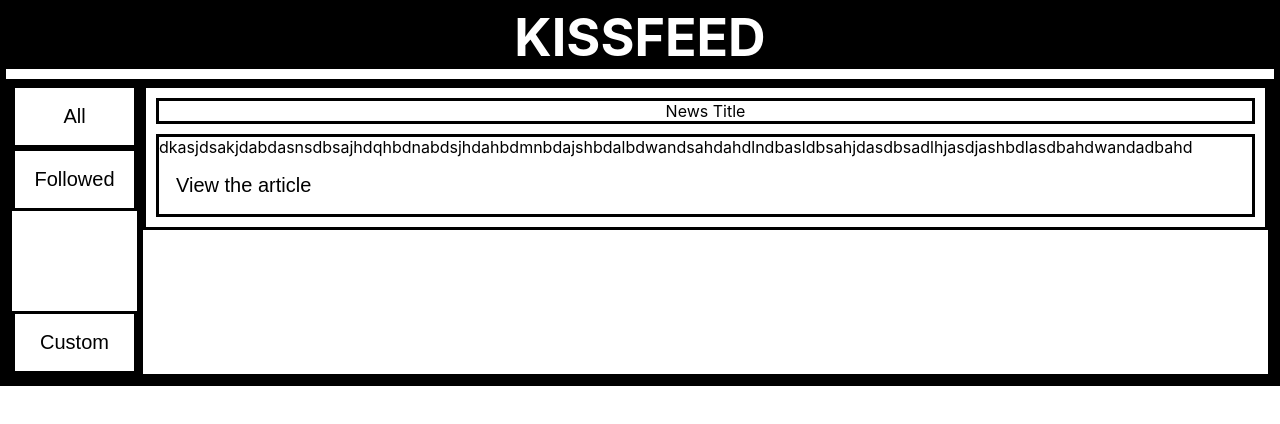
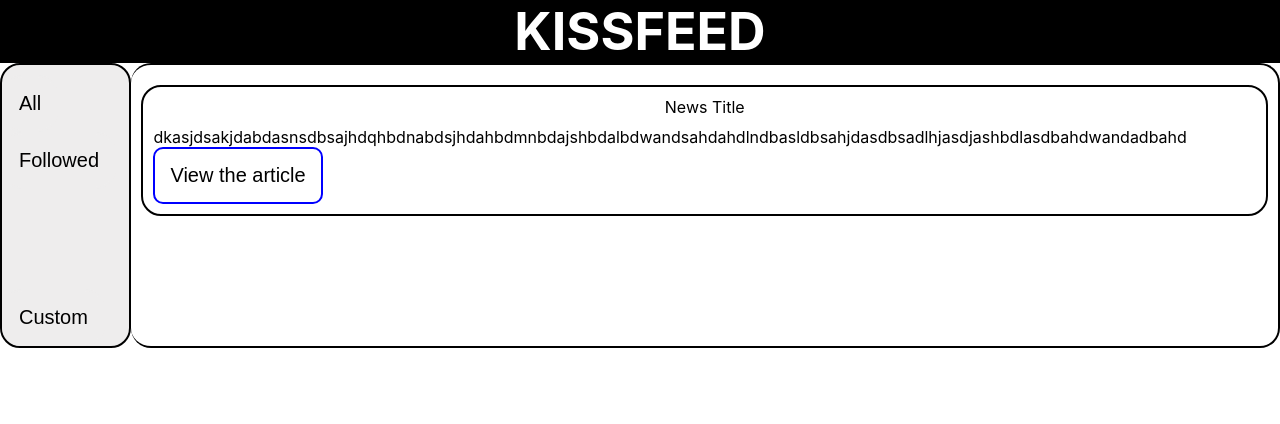
Before and after one commit to ElenBhattarai/kissfeed, a React (Create React App) app in the folder my-app/: page / in a window 1280 px wide. Shown: the top 424 px of the page. Built offline with nearby package versions, Linux system fonts and the light colour scheme.

Commit message:
Upgraded CSS properties of columnn1

```diff
--- a/my-app/src/App.css
+++ b/my-app/src/App.css
@@ -1,5 +1,10 @@
 .App {
   text-align: center;
+
+}
+
+*{
+  border-radius: 20px;
 }
 
 .App-logo {
@@ -17,8 +22,9 @@
   background-color: #000000;
   font-size: calc(10px + 2vmin);
   color: white;
-  margin-bottom: 10px;;
+  /*margin-bottom: 10px;*/
   padding: 0px;
+  border-radius: 0px;
 }
 
 h1 {
@@ -26,21 +32,42 @@ h1 {
   padding: 0;
 }
 div {
-  border-style: solid;
+  /*border-style: solid;*/
 }
 #mainpage {
   display: flex; /* or inline-flex */
 }
 
+#sidebarbutton{
+  background-color: #eeeded;
+  border-color: #eeeded;
+}
+
 #column1 {
+  text-align: left;
+   padding-top: 10px;
    width: 20vw;
+   border-style: solid;
+   border-width: 2px;
+   background-color: #eeeded;
 }
 #column2 {
+  padding-top: 10px;
   width: 180vw;
+  border-top: 2px solid black;
+  border-right: 2px solid black;
+  border-bottom: 2px solid black;
+}
+
+#news{
+  margin: 10px;
+  border-style: solid;
+  border-width: 2px;
 }
 
 #row1-custom{
   margin: 100px 0px 0px 0px
+
 }
 
 button {
@@ -57,6 +84,13 @@ button {
 #newsrow{
   margin: 10px 10px 0px 10px;
 
+}
+
+#viewarticle{
+
+  border-style: solid;
+  border-color: blue;
+  border-radius: 10px;
 }
 
 #newsrowtext{
--- a/my-app/src/App.js
+++ b/my-app/src/App.js
@@ -56,14 +56,14 @@ function App() {
         <div id = 'mainpage'>
           <div id = 'column1'>
               <div id = 'row1'>
-                <button>
+                <button id = 'sidebarbutton'>
                 All
                 </button>
               </div>
               <div id = 'row1'>
                 {followed && (
 
-                <button>
+                <button id = 'sidebarbutton'>
                 Followed
                 </button>
 
@@ -72,7 +72,7 @@ function App() {
               </div>
 
               <div id = 'row1-custom'>
-                <button>
+                <button id = 'sidebarbutton' >
                 Custom
                 </button>
               </div>
@@ -80,7 +80,8 @@ function App() {
 
           </div>
           <div id = 'column2'>
-            <div>
+
+            <div id = 'news'>
               <div id = 'newsrow'>
                 News Title
               </div>
@@ -88,7 +89,7 @@ function App() {
               {clicked && (
                 <div id = 'newsrowtext'>
                   dkasjdsakjdabdasnsdbsajhdqhbdnabdsjhdahbdmnbdajshbdalbdwandsahdahdlndbasldbsahjdasdbsadlhjasdjashbdlasdbahdwandadbahd
-                  <button onClick = {handleClick}>View the article</button>
+                  <button id = 'viewarticle' onClick = {handleClick}>View the article</button>
                 </div>
 
               )}
```
